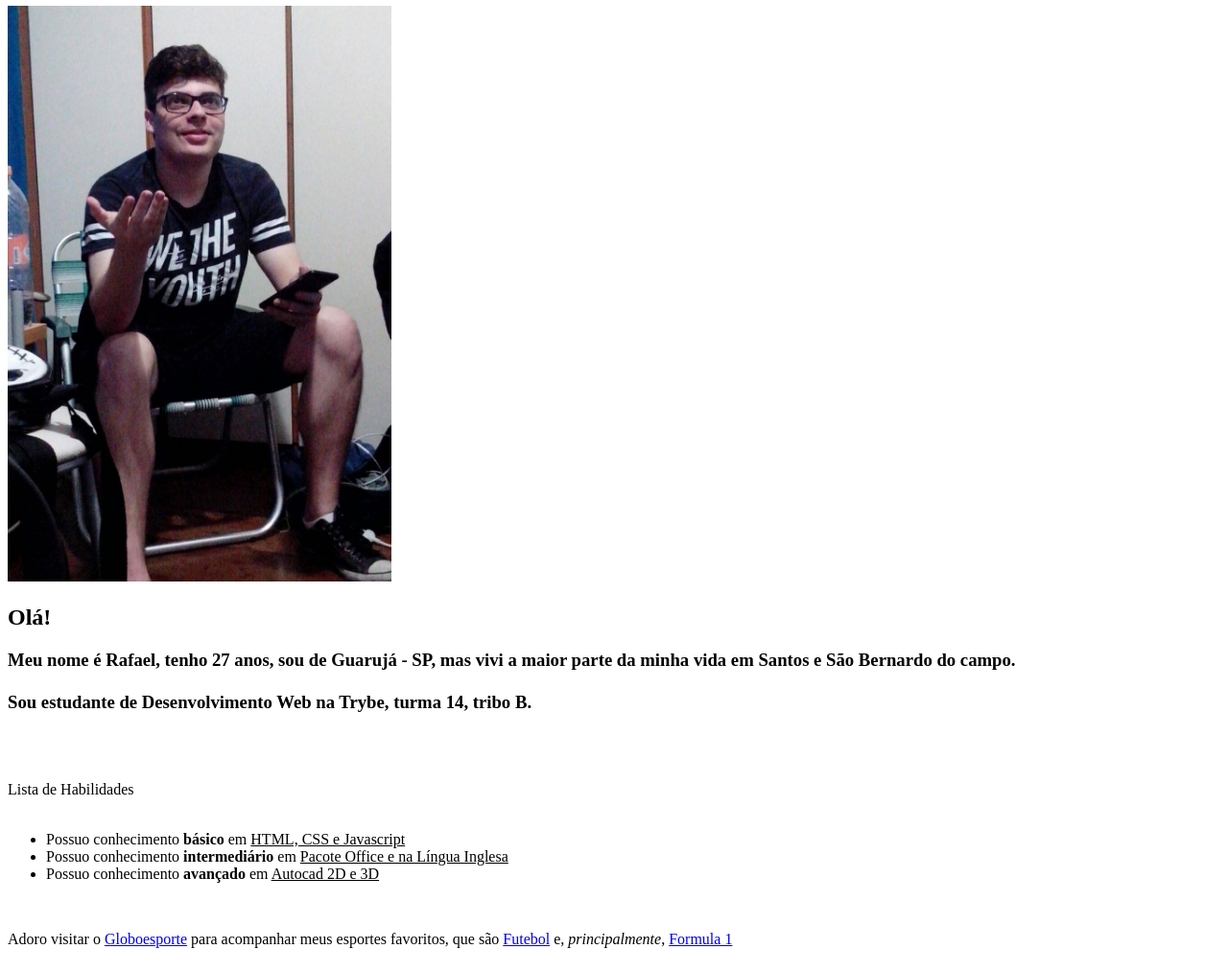
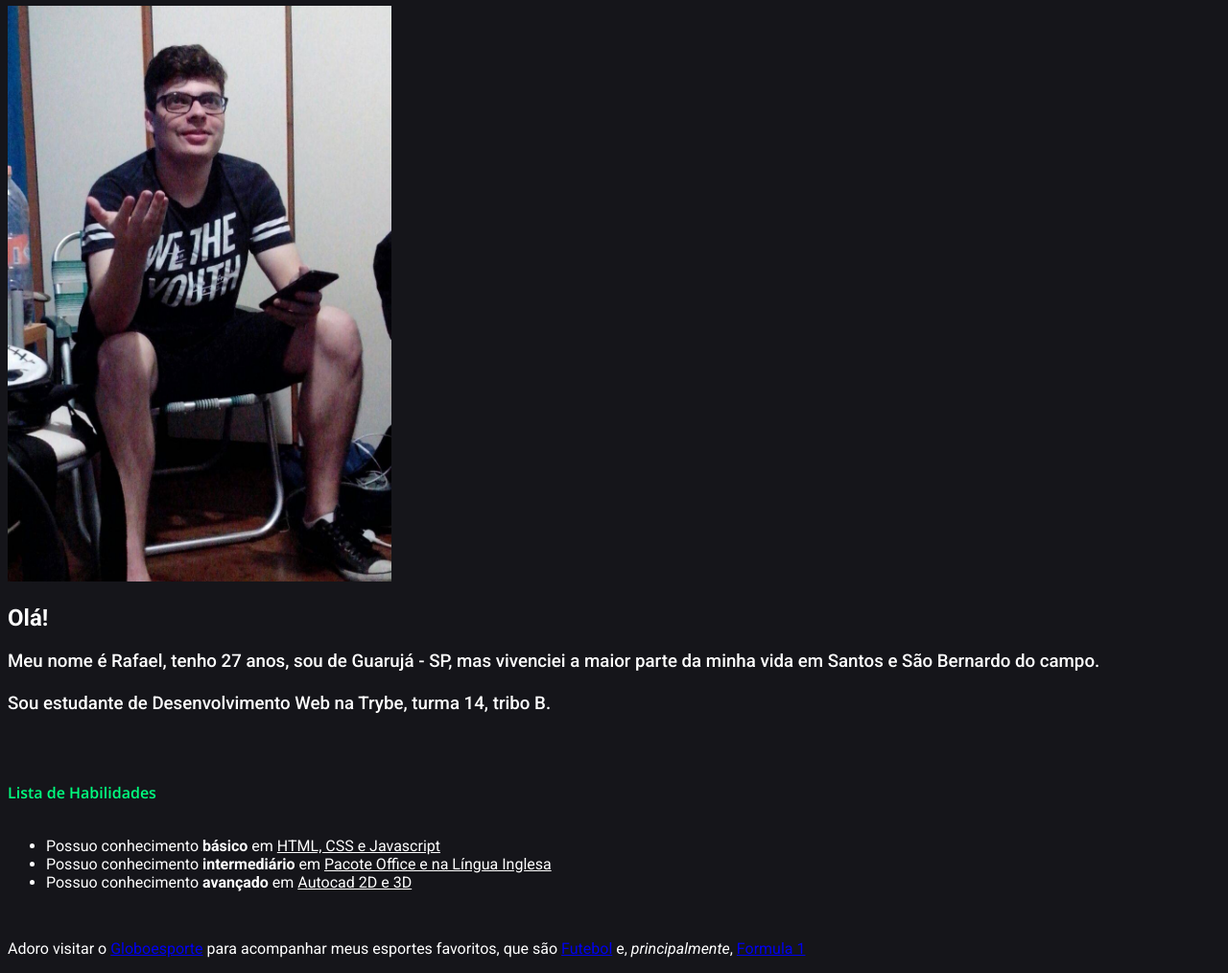
Before and after one commit to Rafarello/Rafarello.github.io, a plain HTML site: page index.html in a window 1280 px wide. Shown: the part 80-1094 px from the top of the page at 96% size. Drawn offline with nearby package versions, Linux system fonts and the light colour scheme.

Commit message:
commit meio bomba hehe

```diff
--- a/index.html
+++ b/index.html
@@ -6,24 +6,25 @@
     <link rel="stylesheet" type="Text/CSS" href="style.css">
     <link rel="preconnect" href="https://fonts.gstatic.com">
     <link href="https://fonts.googleapis.com/css2?family=Open+Sans:ital,wght@0,300;0,400;0,600;0,700;0,800;1,300;1,400;1,600;1,700;1,800&display=swap" rel="stylesheet">
-
+    <link rel="preconnect" href="https://fonts.gstatic.com">
+    <link href="https://fonts.googleapis.com/css2?family=Roboto:ital,wght@0,100;0,300;0,400;0,500;0,700;0,900;1,100;1,300;1,400;1,500;1,700;1,900&display=swap" rel="stylesheet">
 </head>
 <body>
     <h1>Rafael Moraes da Rocha</h1>
     <img src="Rafael.jpg" alt="Uma foto minha" width="400px" >
-    <h2>Olá!</h2>
-    <h3>Meu nome é Rafael, tenho 27 anos, sou de Guarujá - SP, mas vivi a maior parte da minha vida em Santos e São Bernardo do campo.
+    <h2 class="paragrafos">Olá!</h2>
+    <h3 class="paragrafos">Meu nome é Rafael, tenho 27 anos, sou de Guarujá - SP, mas vivenciei a maior parte da minha vida em Santos e São Bernardo do campo.
        <br><br>Sou estudante de Desenvolvimento Web na Trybe, turma 14, tribo B.  </h3>
        <br><br>
-       <p>Lista de Habilidades</p>
-       <ul>
+       <p id="lista-de-habilidades">Lista de Habilidades</p>
+       <ul class="paragrafos">
            <br>
-           <li>Possuo conhecimento <strong>básico</strong> em <u>HTML, CSS e Javascript</u></li>
-           <li>Possuo conhecimento <strong>intermediário</strong> em <u>Pacote Office e na Língua Inglesa</u></li>
-           <li>Possuo conhecimento <strong>avançado</strong> em <u>Autocad 2D e 3D</u></li>
+           <li class="habilidades-basicas">Possuo conhecimento <strong>básico</strong> em <u>HTML, CSS e Javascript</u></li>
+           <li class="habilidades-intermediarias">Possuo conhecimento <strong>intermediário</strong> em <u>Pacote Office e na Língua Inglesa</u></li>
+           <li class="habilidades-avançadas">Possuo conhecimento <strong>avançado</strong> em <u>Autocad 2D e 3D</u></li>
        </ul>
        <br>
-       <p>Adoro visitar o <a href="https://ge.globo.com">Globoesporte</a> para acompanhar meus esportes favoritos, que são
+       <p class="paragrafos">Adoro visitar o <a href="https://ge.globo.com">Globoesporte</a> para acompanhar meus esportes favoritos, que são
         <a href="https://ge.globo.com/futebol/futebol-internacional/?_ga=2.208817937.2025308832.1623880126-1749018139.1623880126">Futebol</a> e, <em>principalmente</em>, <a href="Globoesporte">Formula 1</a></p>
 </body>
 </html>
--- a/style.css
+++ b/style.css
@@ -1,3 +1,30 @@
 h1 {
     font-family: "Open Sans", sans-serif;
+    color: springgreen;
 }
+h3{
+    font-family: "Roboto", sans-serif;
+    font-weight: 500;
+}
+body{
+    background-color: #15151A;
+}
+.paragrafos{
+    color: white;
+    font-family: 'Roboto', sans-serif;
+}
+#lista-de-habilidades{
+    font-family: 'Open Sans', sans-serif;
+    font-weight: 600;
+    color: springgreen;
+    list-style: circle ;
+}
+.habilidades-basicas{
+    line
+}
+.habilidades-intermediarias{
+
+}
+.habilidades-avançadas{
+
+}
```
